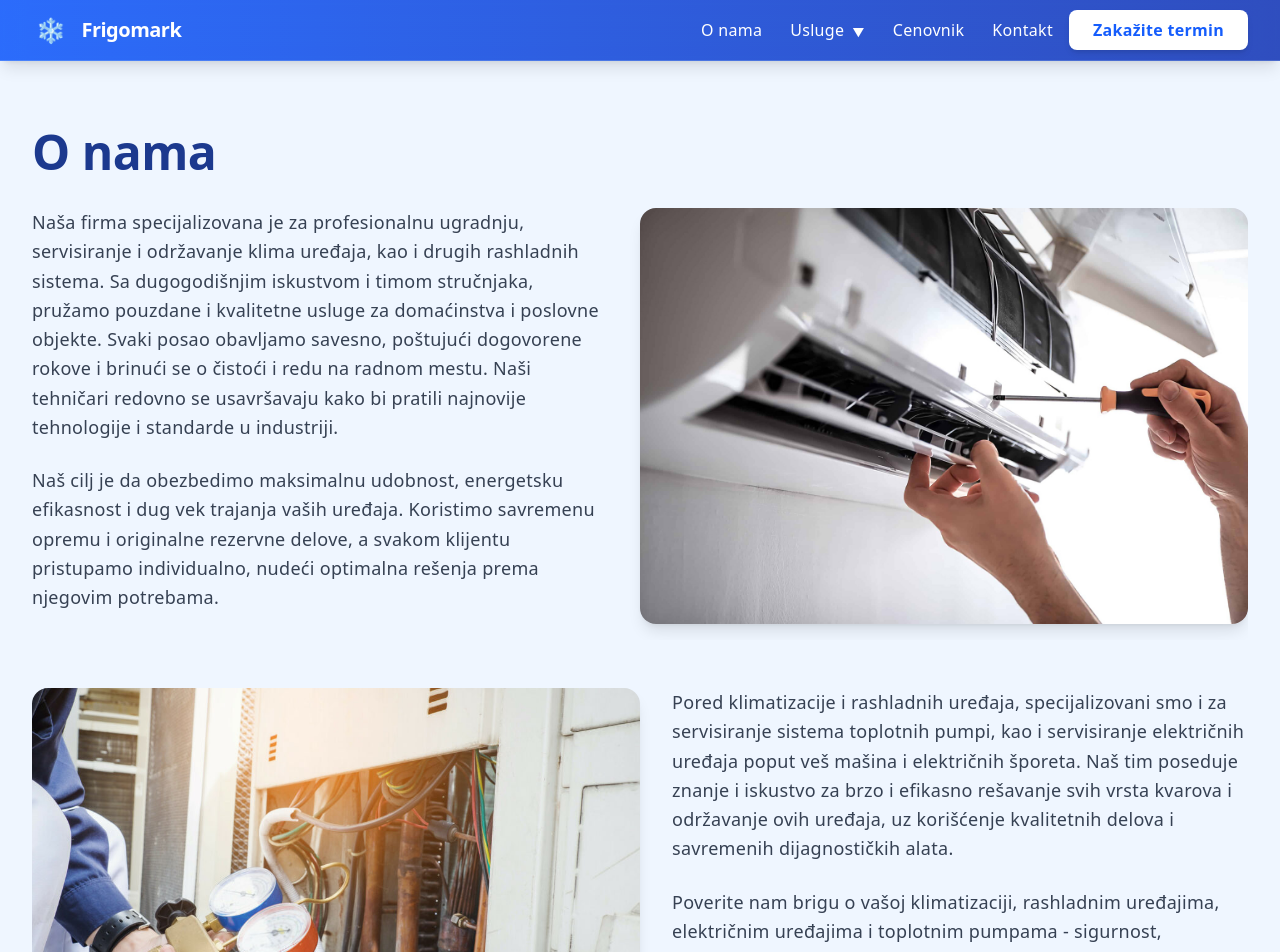
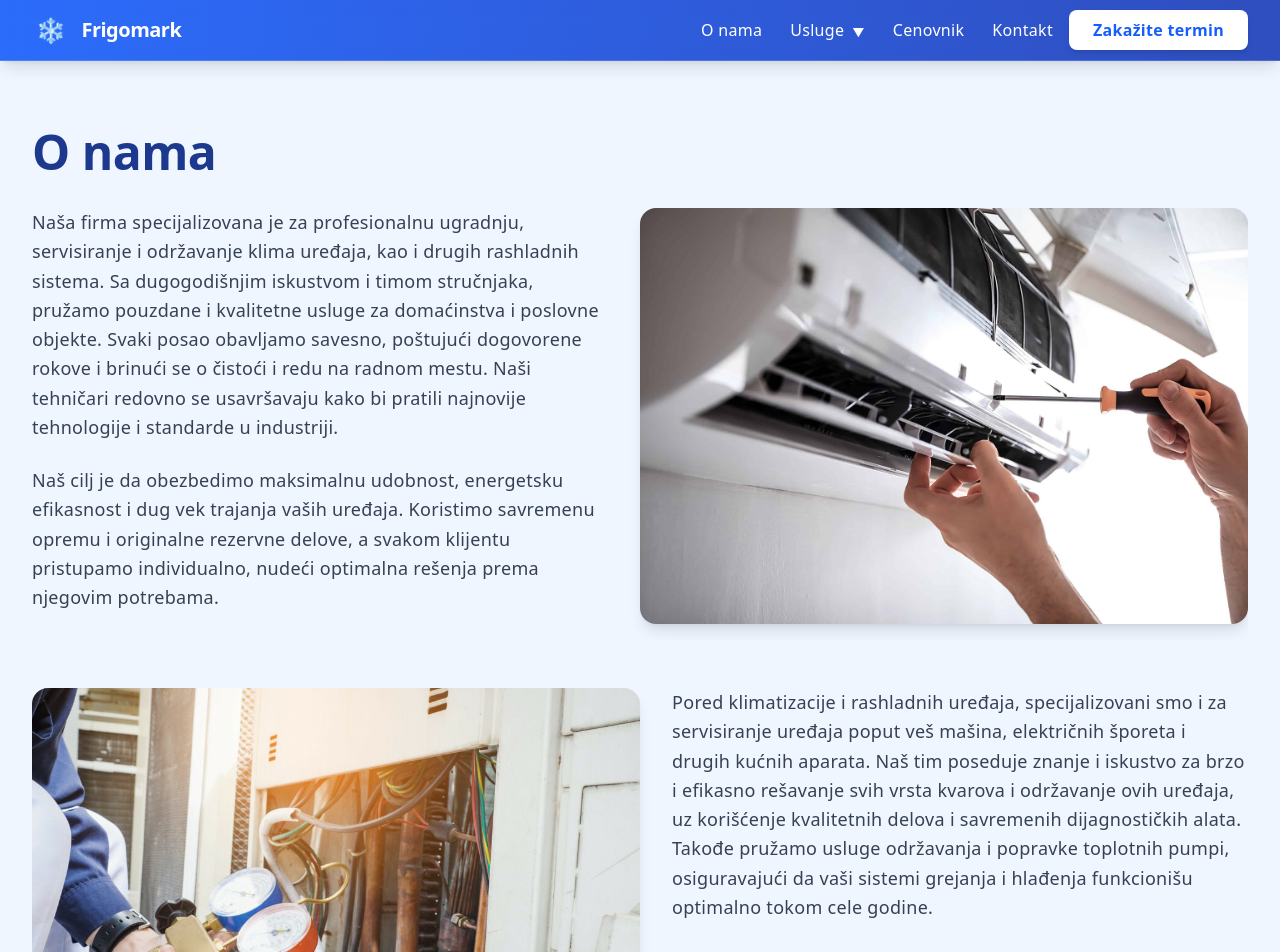
Before and after one commit to RaptorFF/next.js-frigo-mark-project, a Next.js app: page /about in a window 1280 px wide. Shown: the top 952 px of the page. Built offline with nearby package versions, Linux system fonts and the light colour scheme.

Commit message:
Refining Content of Pages

```diff
--- a/app/about/page.js
+++ b/app/about/page.js
@@ -46,11 +46,13 @@ export default function AboutPage() {
           />
           <p className="text-lg text-gray-700 mb-6 leading-relaxed">
             Pored klimatizacije i rashladnih uređaja, specijalizovani smo i za
-            servisiranje sistema toplotnih pumpi, kao i servisiranje električnih
-            uređaja poput veš mašina i električnih šporeta. Naš tim poseduje
-            znanje i iskustvo za brzo i efikasno rešavanje svih vrsta kvarova i
-            održavanje ovih uređaja, uz korišćenje kvalitetnih delova i
-            savremenih dijagnostičkih alata.
+            servisiranje uređaja poput veš mašina, električnih šporeta i drugih
+            kućnih aparata. Naš tim poseduje znanje i iskustvo za brzo i
+            efikasno rešavanje svih vrsta kvarova i održavanje ovih uređaja, uz
+            korišćenje kvalitetnih delova i savremenih dijagnostičkih alata.
+            Takođe pružamo usluge održavanja i popravke toplotnih pumpi,
+            osiguravajući da vaši sistemi grejanja i hlađenja funkcionišu
+            optimalno tokom cele godine.
           </p>
           <p className="text-lg text-gray-700 mb-6 leading-relaxed">
             Poverite nam brigu o vašoj klimatizaciji, rashladnim uređajima,
--- a/app/servicing/page.js
+++ b/app/servicing/page.js
@@ -34,12 +34,10 @@ export default function ServicingPage() {
               Pored popravki, nudimo i preventivne preglede koji mogu sprečiti
               skuplje kvarove u budućnosti. Redovnim servisiranjem produžavate
               vek trajanja uređaja, smanjujete potrošnju električne energije i
-              doprinosite bezbednosti svog doma. Nakon svakog intervencije,
+              doprinosite bezbednosti svog doma. Nakon svake intervencije,
               klijent dobija potvrdu o obavljenom servisu.
             </p>
             <p className="text-lg text-gray-700 mt-6 leading-relaxed">
-              Dostupni smo za hitne intervencije, kao i za redovne termine širom
-              Niša i okoline.{" "}
               <Link
                 href="/contact"
                 className="text-black hover:text-blue-900 font-semibold"
```
